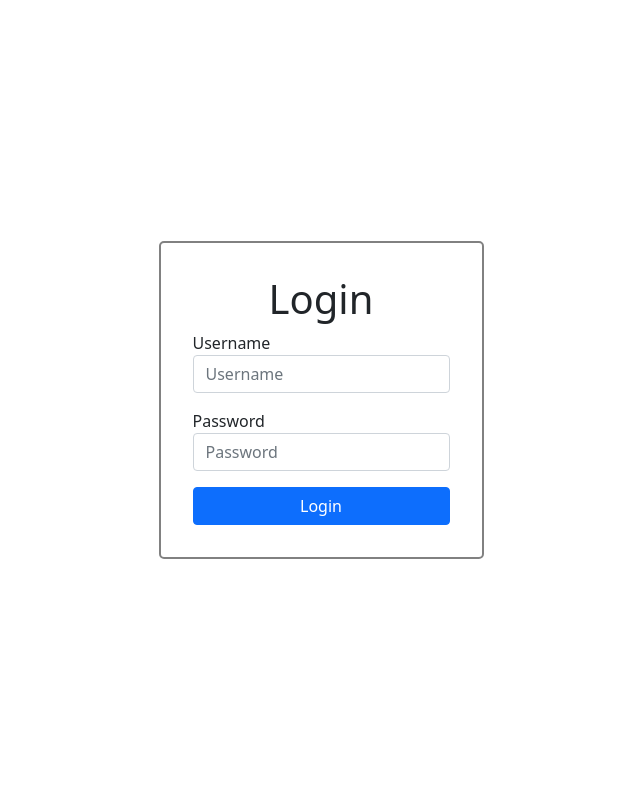
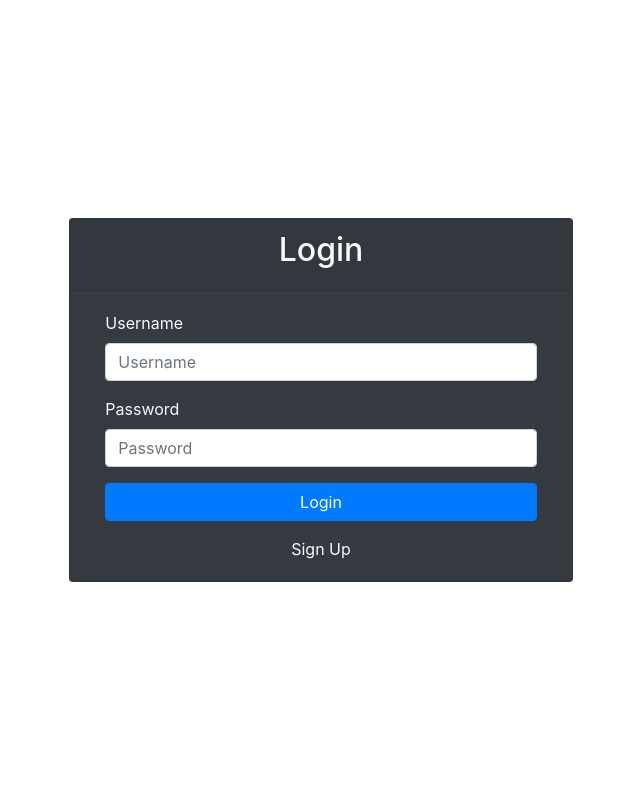
Before and after one commit to AlexFangSW/accounting_app, a Django app: page /accounting/login in a window 1280 px wide. Shown: the whole page, without its empty margins (319-959 px from the left). Run offline with Django 4.2, Linux system fonts and the light colour scheme.

Commit message:
login page

```diff
--- a/accounting_web/static/css/login.css
+++ /dev/null
@@ -1,27 +0,0 @@
-div.container {
-  border: 2px solid rgba(0, 0, 0, 0.493);
-  border-radius: 5px;
-  display: grid;
-  padding: 2rem;
-}
-.title {
-  text-align: center;
-}
-form {
-  display: grid;
-  grid-template-rows: 1fr, 1fr, 0.6fr;
-  row-gap: 1rem;
-}
-body {
-  display: grid;
-  align-items: center;
-  justify-content: center;
-  height: 100vh;
-}
-div.error.err_active {
-  display: block;
-  color: red;
-}
-div.error {
-  display: none;
-}
--- a/accounting_web/templates/logingForm.html
+++ b/accounting_web/templates/logingForm.html
@@ -7,31 +7,34 @@
     <title>Login</title>
     <link
       rel="stylesheet"
-      href="https://cdn.jsdelivr.net/npm/bootstrap@5.1.3/dist/css/bootstrap.min.css"
-      integrity="sha384-1BmE4kWBq78iYhFldvKuhfTAU6auU8tT94WrHftjDbrCEXSU1oBoqyl2QvZ6jIW3"
+      href="https://cdn.jsdelivr.net/npm/bootstrap@4.0.0/dist/css/bootstrap.min.css"
+      integrity="sha384-Gn5384xqQ1aoWXA+058RXPxPg6fy4IWvTNh0E263XmFcJlSAwiGgFAW/dAiS6JXm"
       crossorigin="anonymous"
     />
     <script
-      src="https://cdn.jsdelivr.net/npm/bootstrap@5.1.3/dist/js/bootstrap.min.js"
-      integrity="sha384-QJHtvGhmr9XOIpI6YVutG+2QOK9T+ZnN4kzFN1RtK3zEFEIsxhlmWl5/YESvpZ13"
-      crossorigin="anonymous"
-    ></script>
-    <script
-      src="https://cdn.jsdelivr.net/npm/bootstrap@5.1.3/dist/js/bootstrap.bundle.min.js"
-      integrity="sha384-ka7Sk0Gln4gmtz2MlQnikT1wXgYsOg+OMhuP+IlRH9sENBO0LRn5q+8nbTov4+1p"
+      src="https://cdn.jsdelivr.net/npm/bootstrap@4.0.0/dist/js/bootstrap.min.js"
+      integrity="sha384-JZR6Spejh4U02d8jOt6vLEHfe/JQGiRRSQQxSfFWpi1MquVdAyjUar5+76PVCmYl"
       crossorigin="anonymous"
     ></script>
     {% load static %}
     <link rel="stylesheet" href="{% static 'css/login.css' %}" />
   </head>
   <body>
-    <div class="container">
-      <div class="title">
-        <h1>Login</h1>
-        <div class="error {{ err_active }}">輸入錯誤, 請重新登入</div>
+    <div class="container-fluid" style="height: 100vh">
+      <div class="row" style="height: 100%">
+        <div class="col-lg-5 m-auto">
+          <div class="card bg-dark text-light">
+            <div class="card-header text-center">
+              <div class="h2">Login</div>
+            </div>
+            <div class="card-body">
+              <div class="alert alert-danger {{err_active}}" role="alert">
+                輸入錯誤, 請重新登入
               </div>
               <form action="login" method="post">
+                <div class="row-cols-1 gy-2">
                   {% csrf_token %}
+                  <div class="col">
                     <div class="form-group">
                       <label for="exampleInputEmail1">Username</label>
                       <input
@@ -44,6 +47,8 @@
                         value="{{ username }}"
                       />
                     </div>
+                  </div>
+                  <div class="col">
                     <div class="form-group">
                       <label for="exampleInputPassword1">Password</label>
                       <input
@@ -54,8 +59,21 @@
                         name="password"
                       />
                     </div>
-        <button type="submit" class="btn btn-primary">Login</button>
+                  </div>
+                  <div class="col">
+                    <button type="submit" class="btn btn-primary btn-block">
+                      Login
+                    </button>
+                  </div>
+                </div>
               </form>
+              <div class="col text-center mt-3">
+                <a href="#" class="text-light">Sign Up</a>
+              </div>
+            </div>
+          </div>
+        </div>
+      </div>
     </div>
   </body>
 </html>
--- a/accounting_web/views.py
+++ b/accounting_web/views.py
@@ -6,13 +6,17 @@ from django.shortcuts import redirect
 
 # Create your views here.
 class Home(View):
+
     def get(self, request, *args, **kwargs):
         return HttpResponse("Home Page")
 
 class Login(View):
 
     def get(self, request, *args, **kwargs):
-        return render(request, 'logingForm.html')
+        content = {
+            'err_active':'d-none',}
+        return render(request, 'logingForm.html', content)
+
     def post(self, request, *args, **kwargs):
         username = request.POST['username']
         password = request.POST['password']
@@ -24,6 +28,6 @@ class Login(View):
         else:
             # Fail
             content = {
-                'err_active':'err_active',
+                'err_active':'d-block',
                 'username' : username}
             return render(request, 'logingForm.html', content)
```
Also changed, not shown: db.sqlite3. Lines whose indentation alone changed are shown as unchanged.
